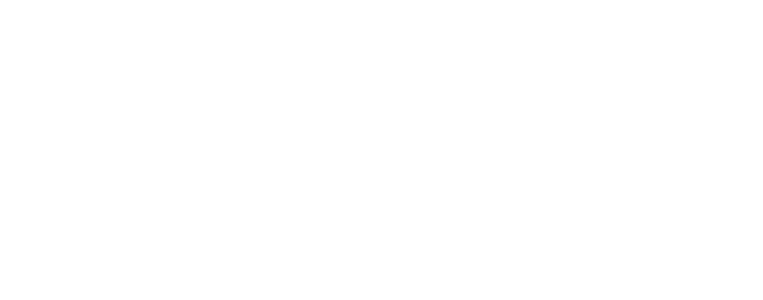
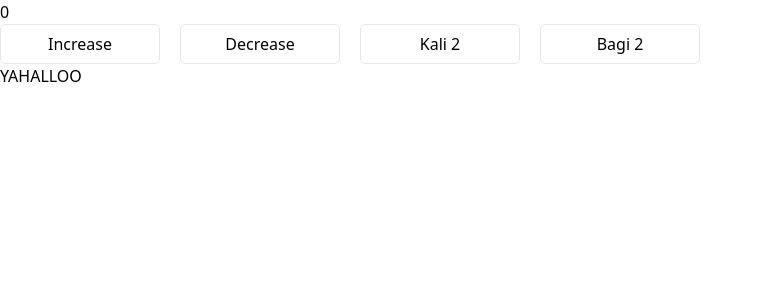
Before and after one commit to zdn2442/Belajar-React, a React (Create React App) app: page / in a window 1280 px wide. Shown: the top 300 px of the page, without its empty margins (0-763 px from the left). Built offline with nearby package versions, Linux system fonts and the light colour scheme.

Commit message:
hook-commit

```diff
--- a/src/App.js
+++ b/src/App.js
@@ -1,10 +1,15 @@
 import React  from "react";
+import RefTutor from './module/useRef'
+import ReducerTutor from './module/useReducer'
 
 
 function App() {
+
   return(
     <React.Fragment>
       <h1></h1>
+      {/* <RefTutor/> */}
+      <ReducerTutor/>
     </React.Fragment>
 
 
--- /dev/null
+++ b/src/module/useReducer.jsx
@@ -0,0 +1,92 @@
+import React, { useReducer } from 'react'
+
+const reducer = (state, action) => {
+    if (action.type === "INCREMENT") {
+        return{
+            count: state.count + 1,
+            showText: state.showText
+        }
+    }
+    if (action.type === "DECREMENT") {
+        return{
+            count: state.count - 1,
+            showText: state.showText
+        }
+    }
+    if (action.type === "KALI 2") {
+        return{
+            count: state.count * 2,
+            showText: state.showText
+        }
+    }
+    if (action.type === "BAGI 2") {
+        return{
+            count: state.count % 2,
+            showText: state.showText
+        }
+    }
+    if (action.type === "toggleShowText") {
+        return{
+            count: state.count,
+            showText: !state.showText
+        }
+    }
+    return state
+}
+
+function ReducerTutor() {
+    const [state, dispatch] = useReducer(reducer, {
+        count: 0,
+        showText: true
+    });
+    return(
+        <React.Fragment>
+            <h1>{state.count}</h1>
+            <div className="flex space-x-5">
+            <button onClick={() => {
+                dispatch({
+                    type: "INCREMENT"
+                });
+                dispatch({
+                    type: "toggleShowText"
+                });
+            }} className='w-40 h-10 border rounded-md hover:bg-black hover:text-white'>
+                Increase
+            </button>
+            <button onClick={() => {
+                dispatch({
+                    type: "DECREMENT"
+                });
+                dispatch({
+                    type: "toggleShowText"
+                });
+            }} className='w-40 h-10 border rounded-md hover:bg-black hover:text-white'>
+                Decrease
+            </button>
+            <button onClick={() => {
+                dispatch({
+                    type: "KALI 2"
+                });
+                dispatch({
+                    type: "toggleShowText"
+                });
+            }} className='w-40 h-10 border rounded-md hover:bg-black hover:text-white'>
+                Kali 2
+            </button>
+            <button onClick={() => {
+                dispatch({
+                    type: "BAGI 2"
+                });
+                dispatch({
+                    type: "toggleShowText"
+                });
+            }} className='w-40 h-10 border rounded-md hover:bg-black hover:text-white'>
+                Bagi 2
+            </button>
+            </div>
+            {state.showText && <h1 className=''>YAHALLOO</h1>}
+        </React.Fragment>
+    )
+}
+
+export default ReducerTutor
--- /dev/null
+++ b/src/module/useRef.jsx
@@ -0,0 +1,65 @@
+import React, {useRef} from 'react'
+
+export default function RefTutor() {
+    const inputRef = useRef(null)
+    const homeRef = useRef(null)
+    const aboutRef = useRef(null)
+    const topRef = useRef(null)
+
+    // const onClick = () => {
+    //     console.log(inputRef.current.value);
+    //     console.log('ref input => ', inputRef.current);
+    //     inputRef.current.focus();
+    //     inputRef.current.value = "Kal'tsit"
+    //     // inputRef.current.type = "color"
+
+    // }
+
+
+    const scrollToSection = (ref) => {
+        window.scrollTo({
+            top: ref.current.offsetTop,
+            // left :-100,
+            behavior: "smooth"
+        })
+    }
+    const scrollToTop = (ref) => {
+        window.scrollTo({
+            top: 0,
+            behavior: "smooth"
+        })
+    }
+    return(
+        <React.Fragment>
+            {/* <h1>Kal</h1>
+            <input ref={inputRef} type={"text"} placeholder='Please Login'/>
+            <button onClick={onClick}>Change Name</button> */}
+            <div >
+                <div className="space-x-5 fixed bg-white w-screen">
+                    <button onClick={() => {
+                        // scrollToSection(homeRef)
+                        scrollToTop(homeRef)
+                    }}>
+                        Home
+                    </button>
+                    <button onClick={() => {
+                        scrollToSection(aboutRef)
+                    }}>
+                        About
+                    </button>
+                </div>
+                <div ref={homeRef} className="h-screen w-full bg-purple-500 pt-10">
+                    <h1 className='text-blue-400'>Home</h1>
+                </div>
+                <div ref={aboutRef} className="h-screen w-full bg-slate-500 pt-10">
+                    <h1 className='text-red-500'>About</h1>
+                </div>
+                <button onClick={() => {
+                    scrollToTop(topRef)
+                }} className='fixed bg-white cursor-pointer z-10 bottom-2 right-5 w-24 h-5 text-center rounded'>
+                    back to top
+                </button>
+            </div>
+        </React.Fragment>
+    )
+}
```
